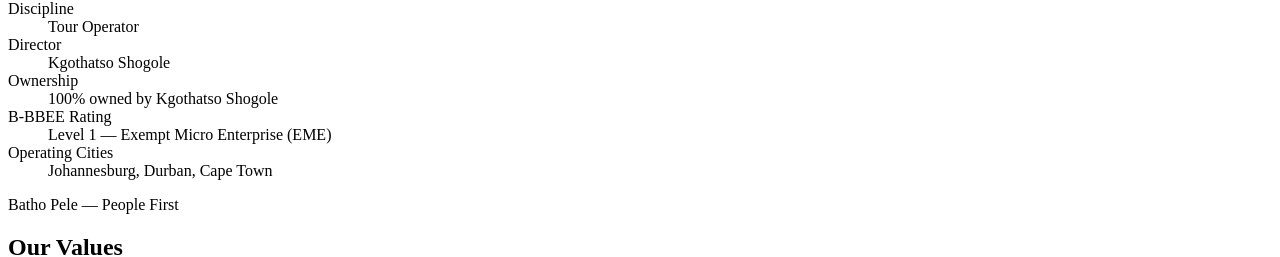
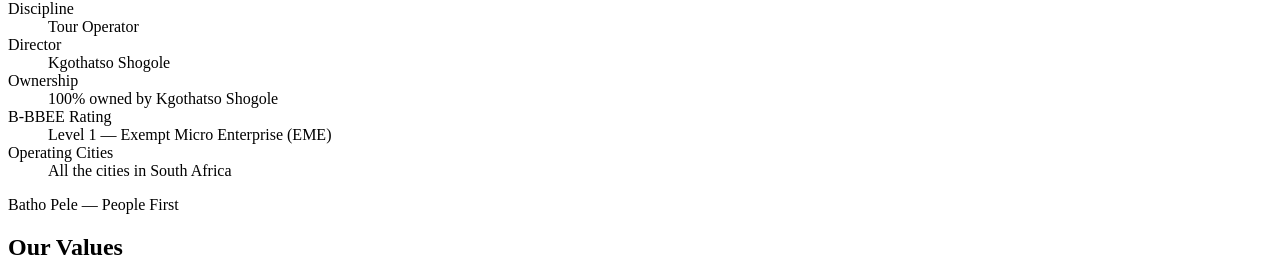
Before and after one commit to Zero11-Travel/zero11-travel-website, a Nuxt app: page /about in a window 1280 px wide. Shown: the part 3396-3653 px from the top of the page. Built offline with nearby package versions, Linux system fonts and the light colour scheme.

Commit message:
Update about.vue

```diff
--- a/app/pages/about.vue
+++ b/app/pages/about.vue
@@ -24,7 +24,7 @@ const companyFacts = [
   ['Director', 'Kgothatso Shogole'],
   ['Ownership', '100% owned by Kgothatso Shogole'],
   ['B-BBEE Rating', 'Level 1 — Exempt Micro Enterprise (EME)'],
-  ['Operating Cities', 'Johannesburg, Durban, Cape Town'],
+  ['Operating Cities', 'All the cities in South Africa'],
 ]
 </script>
 
```
